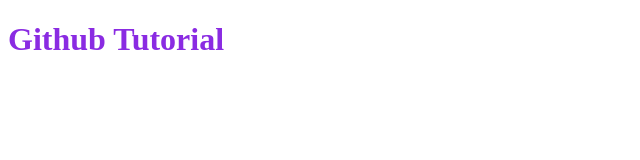
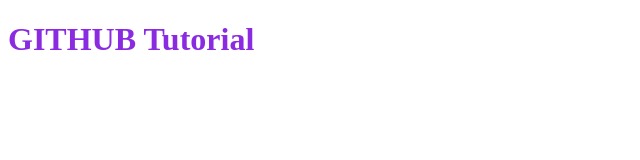
Before and after one commit to austinbeaufort/github-practice, a plain HTML site: page index.html in a window 1280 px wide. Shown: the whole page, without its empty margins (0-640 px from the left). Drawn offline with Linux system fonts and the light colour scheme; files whose address does not match are found by name.

Commit message:
capitalize title

```diff
--- a/index.html
+++ b/index.html
@@ -8,7 +8,7 @@
     <link rel="stylesheet" href="style.css">
 </head>
 <body>
-    <h1>Github Tutorial</h1>
+    <h1>GITHUB Tutorial</h1>
 
     <script src="C:/Users/Austin/desktop/coding/frank/app.js"></script>
 </body>
```
